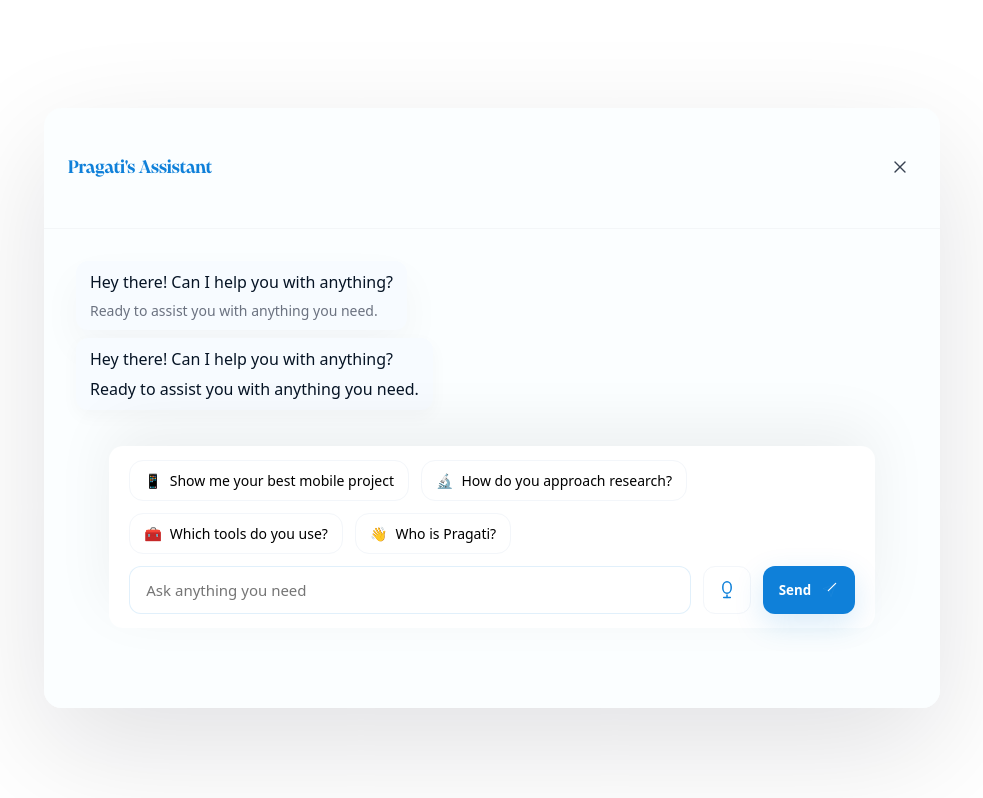
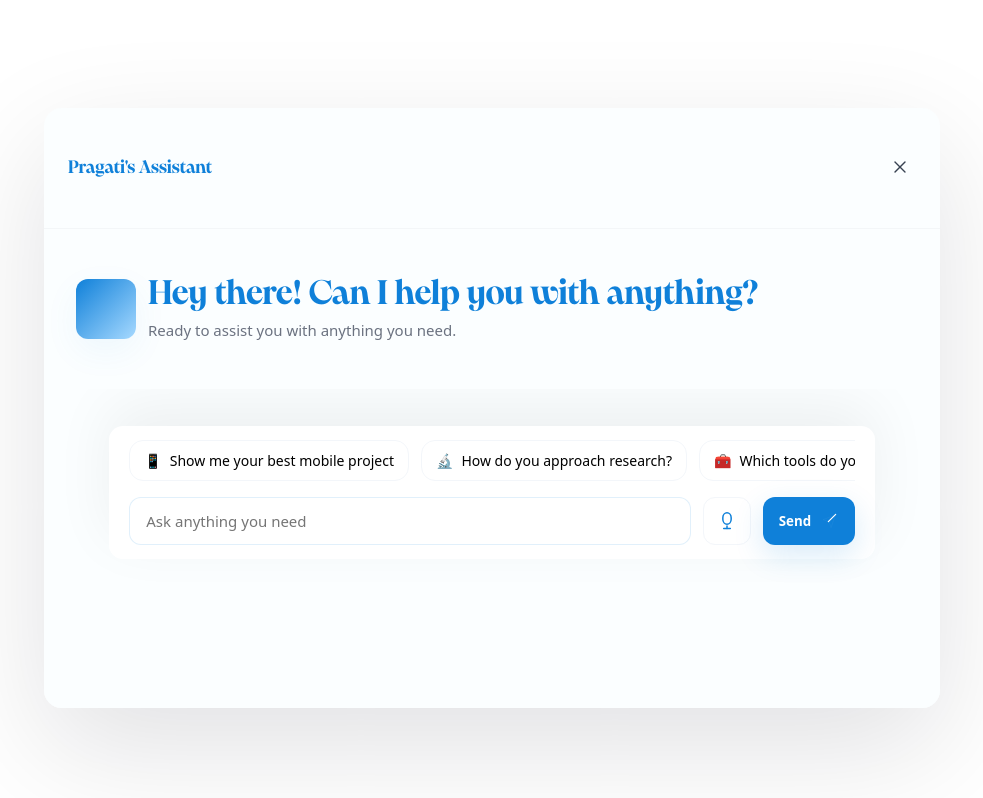
Before and after one commit to pragatiinbox/pragati-portfolio-chatbot-assistant, a Next.js app: page /embed in a window 1280 px wide. Shown: the top 798 px of the page, without its empty margins (148-1131 px from the left). Built offline with nearby package versions, Linux system fonts and the light colour scheme.

Commit message:
fix: hero-only once, middle scroll-only, sticky padded footer

```diff
--- a/components/ChatAssistant.jsx
+++ b/components/ChatAssistant.jsx
@@ -2,10 +2,12 @@
 import { useEffect, useRef, useState } from "react";
 
 /**
- * ChatAssistant — sticky-footer-inside-scroll-container implementation
- * - messages + footer live inside the same scroll container
- * - footer uses position: sticky; bottom: 0 so it never leaves the modal
- * - fixed input/button sizes and box-sizing to avoid layout shifts
+ * ChatAssistant — stable layout:
+ * - Top hero: fixed height (no duplication)
+ * - Middle messages area: flex:1 and scrollable (only this scrolls)
+ * - Footer: position: sticky inside scroll context with bottom padding (sticky + padded)
+ *
+ * Replace the existing file with this exact code.
  */
 
 const BRAND = {
@@ -15,7 +17,7 @@ const BRAND = {
   text: "#061425",
   muted: "#6b7280",
   radius: 18,
-  footerHeightPx: 110
+  footerPadding: 18 // used for sticky bottom offset
 };
 
 const SUGGESTIONS = [
@@ -39,7 +41,6 @@ function findFaq(text) {
   return null;
 }
 
-/* Small inline icons (fallback) */
 function IconMic({ stroke = BRAND.blue, size = 20 }) {
   return (
     <svg width={size} height={size} viewBox="0 0 24 24" fill="none" aria-hidden>
@@ -75,16 +76,15 @@ function groupMessages(msgs) {
 }
 
 export default function ChatAssistant({ projects = [] }) {
-  const [messages, setMessages] = useState([
-    { role: "assistant", text: "Hey there! Can I help you with anything?" },
-    { role: "assistant", text: "Ready to assist you with anything you need." }
-  ]);
+  // start with no messages so the hero only shows once (hero contains greeting)
+  const [messages, setMessages] = useState([]);
   const [input, setInput] = useState("");
   const [listening, setListening] = useState(false);
   const [showSuggestions, setShowSuggestions] = useState(true);
-  const scrollRef = useRef(null); // this is the scroll container ref (contains messages + footer)
+  const middleRef = useRef(null); // scrollable middle region (only this scrolls)
   const recRef = useRef(null);
 
+  // speech recognition init (if supported)
   useEffect(() => {
     const SR = window.SpeechRecognition || window.webkitSpeechRecognition;
     if (!SR) return;
@@ -100,12 +100,11 @@ export default function ChatAssistant({ projects = [] }) {
     recRef.current = r;
   }, []);
 
-  // auto-scroll to bottom on message change
+  // auto-scroll middle area to bottom when messages change
   useEffect(() => {
-    if (!scrollRef.current) return;
-    // scroll to bottom of scroll container
+    if (!middleRef.current) return;
     setTimeout(() => {
-      scrollRef.current.scrollTop = scrollRef.current.scrollHeight;
+      middleRef.current.scrollTop = middleRef.current.scrollHeight;
     }, 40);
   }, [messages]);
 
@@ -153,37 +152,50 @@ export default function ChatAssistant({ projects = [] }) {
 
   const groups = groupMessages(messages);
 
-  // styles
+  // layout sizes
+  const HERO_HEIGHT = 160; // px — fixed top hero height
   const styles = {
-    shell: { height: "100%", display: "flex", flexDirection: "column", background: BRAND.pale, fontFamily: "var(--font-body)", boxSizing: "border-box" },
+    root: { height: "100%", display: "flex", flexDirection: "column", background: BRAND.pale, fontFamily: "var(--font-body)", boxSizing: "border-box" },
 
-    // IMPORTANT: this is the scroll container that contains both messages AND footer
-    scrollContainer: {
-      height: "100%",
+    // HERO: fixed height, does not scroll
+    hero: {
+      height: HERO_HEIGHT,
+      minHeight: HERO_HEIGHT,
+      padding: "28px 32px",
+      boxSizing: "border-box",
+      display: "flex",
+      flexDirection: "column",
+      justifyContent: "center"
+    },
+    heroTitle: { fontFamily: "var(--font-heading)", color: BRAND.blue, fontSize: 34, margin: 0, lineHeight: 1.02 },
+    heroSubtitle: { marginTop: 8, color: BRAND.muted, fontSize: 15 },
+
+    // MIDDLE: this is the only scrollable area (flex:1)
+    middle: {
+      flex: 1,
       overflowY: "auto",
       padding: 32,
-      paddingBottom: 12,
       boxSizing: "border-box",
       position: "relative",
-      WebkitOverflowScrolling: "touch"
+      // ensure there is some bottom padding so sticky footer has breathing room
+      paddingBottom: `${BRAND.footerPadding + 160}px`
     },
 
-    messagesWrap: { display: "flex", flexDirection: "column", gap: 12, paddingBottom: 24 },
+    messagesWrap: { display: "flex", flexDirection: "column", gap: 18 },
 
-    groupLeft: { alignSelf: "flex-start", background: "#f7fbff", color: BRAND.text, padding: "10px 14px", borderRadius: 12, maxWidth: "78%", boxShadow: "0 6px 18px rgba(10,20,40,0.03)", boxSizing: "border-box" },
-    groupRight: { alignSelf: "flex-end", background: BRAND.blue, color: "#fff", padding: "10px 14px", borderRadius: 12, maxWidth: "78%", boxShadow: "0 8px 24px rgba(15,128,217,0.12)", boxSizing: "border-box" },
+    leftBubble: { alignSelf: "flex-start", background: "#f7fbff", color: BRAND.text, padding: "12px 16px", borderRadius: 12, maxWidth: "78%", boxShadow: "0 14px 30px rgba(10,20,40,0.04)", boxSizing: "border-box" },
+    rightBubble: { alignSelf: "flex-end", background: BRAND.blue, color: "#fff", padding: "12px 16px", borderRadius: 12, maxWidth: "78%", boxShadow: "0 12px 30px rgba(15,128,217,0.14)", boxSizing: "border-box" },
 
-    // footer is sticky INSIDE the scroll container
-    footerWrapper: {
+    // FOOTER: sticky inside the middle area, with bottom padding offset
+    footerStickyWrap: {
       position: "sticky",
-      bottom: 0,
+      bottom: BRAND.footerPadding, // padded sticky so it's visually separated from modal bottom
       left: 0,
       right: 0,
-      zIndex: 20,
+      zIndex: 30,
       display: "flex",
       justifyContent: "center",
       paddingTop: 12,
-      paddingBottom: 8,
       boxSizing: "border-box"
     },
 
@@ -200,8 +212,8 @@ export default function ChatAssistant({ projects = [] }) {
       gap: 12
     },
 
-    suggestionsRow: { display: "flex", gap: 12, flexWrap: "wrap", marginBottom: 0 },
-    suggestionBtn: { padding: "10px 14px", borderRadius: 14, border: `1px solid ${BRAND.softGray}`, background: "#fff", cursor: "pointer", fontSize: 14, boxSizing: "border-box" },
+    suggestionsRow: { display: "flex", gap: 12, flexWrap: "nowrap", overflowX: "auto", paddingBottom: 4 },
+    suggestionBtn: { padding: "10px 14px", borderRadius: 14, border: `1px solid ${BRAND.softGray}`, background: "#fff", cursor: "pointer", fontSize: 14, whiteSpace: "nowrap", boxSizing: "border-box" },
 
     inputRow: { display: "flex", gap: 12, alignItems: "center", boxSizing: "border-box" },
 
@@ -251,27 +263,32 @@ export default function ChatAssistant({ projects = [] }) {
   };
 
   return (
-    <div style={styles.shell}>
-      {/* scroll container: contains messages + sticky footer */}
-      <div ref={scrollRef} style={styles.scrollContainer} aria-live="polite">
-        {/* initial hero/messages area */}
-        {messages.length <= 2 && (
-          <div style={{ textAlign: "left", marginBottom: 8 }}>
-            <div style={{ display: "inline-block", background: "#f7fbff", padding: "10px 14px", borderRadius: 12, boxShadow: "0 18px 40px rgba(10,20,40,0.04)" }}>
-              <div style={{ fontFamily: "var(--font-body)", color: BRAND.text }}>
-                Hey there! Can I help you with anything?
-                <div style={{ marginTop: 8, color: BRAND.muted, fontSize: 14 }}>Ready to assist you with anything you need.</div>
-              </div>
-            </div>
+    <div style={styles.root}>
+      {/* HERO - fixed and unique (no duplication) */}
+      <div style={styles.hero}>
+        <div style={{ display: "flex", alignItems: "center", gap: 12 }}>
+          <div style={{ width: 60, height: 60, borderRadius: 12, background: `linear-gradient(135deg, ${BRAND.blue}, #a6d9ff)`, boxShadow: "0 12px 36px rgba(15,128,217,0.06)" }} />
+          <div>
+            <h2 style={styles.heroTitle}>Hey there! Can I help you with anything?</h2>
+            <div style={styles.heroSubtitle}>Ready to assist you with anything you need.</div>
           </div>
-        )}
+        </div>
+      </div>
 
+      {/* MIDDLE area: only this scrolls (messages + sticky footer inside it) */}
+      <div ref={middleRef} style={styles.middle} aria-live="polite">
+        {/* message list */}
         <div style={styles.messagesWrap}>
+          {groups.length === 0 && (
+            // small visual spacing when there are no chat messages
+            <div style={{ height: 8 }} />
+          )}
+
           {groups.map((g, gi) => {
             const isUser = g.role === "user";
             return (
               <div key={gi} style={{ display: "flex", justifyContent: isUser ? "flex-end" : "flex-start" }}>
-                <div style={isUser ? styles.groupRight : styles.groupLeft}>
+                <div style={isUser ? styles.rightBubble : styles.leftBubble}>
                   {g.texts.map((t, ti) => <div key={ti} style={{ marginBottom: ti < g.texts.length - 1 ? 8 : 0 }}>{t}</div>)}
                 </div>
               </div>
@@ -279,13 +296,13 @@ export default function ChatAssistant({ projects = [] }) {
           })}
         </div>
 
-        {/* STICKY FOOTER inside this scroll container */}
-        <div style={styles.footerWrapper}>
+        {/* STICKY FOOTER (inside middle scroll area) — padded with bottom offset */}
+        <div style={styles.footerStickyWrap}>
           <div style={styles.footerBox}>
             {showSuggestions && (
-              <div style={styles.suggestionsRow}>
+              <div style={styles.suggestionsRow} role="list">
                 {SUGGESTIONS.map((s, i) => (
-                  <button key={i} onClick={() => handleSuggestion(s)} style={styles.suggestionBtn}>
+                  <button key={i} onClick={() => handleSuggestion(s)} style={styles.suggestionBtn} role="listitem">
                     <span style={{ marginRight: 8 }}>{s.emoji}</span>
                     <span>{s.text}</span>
                   </button>
```
